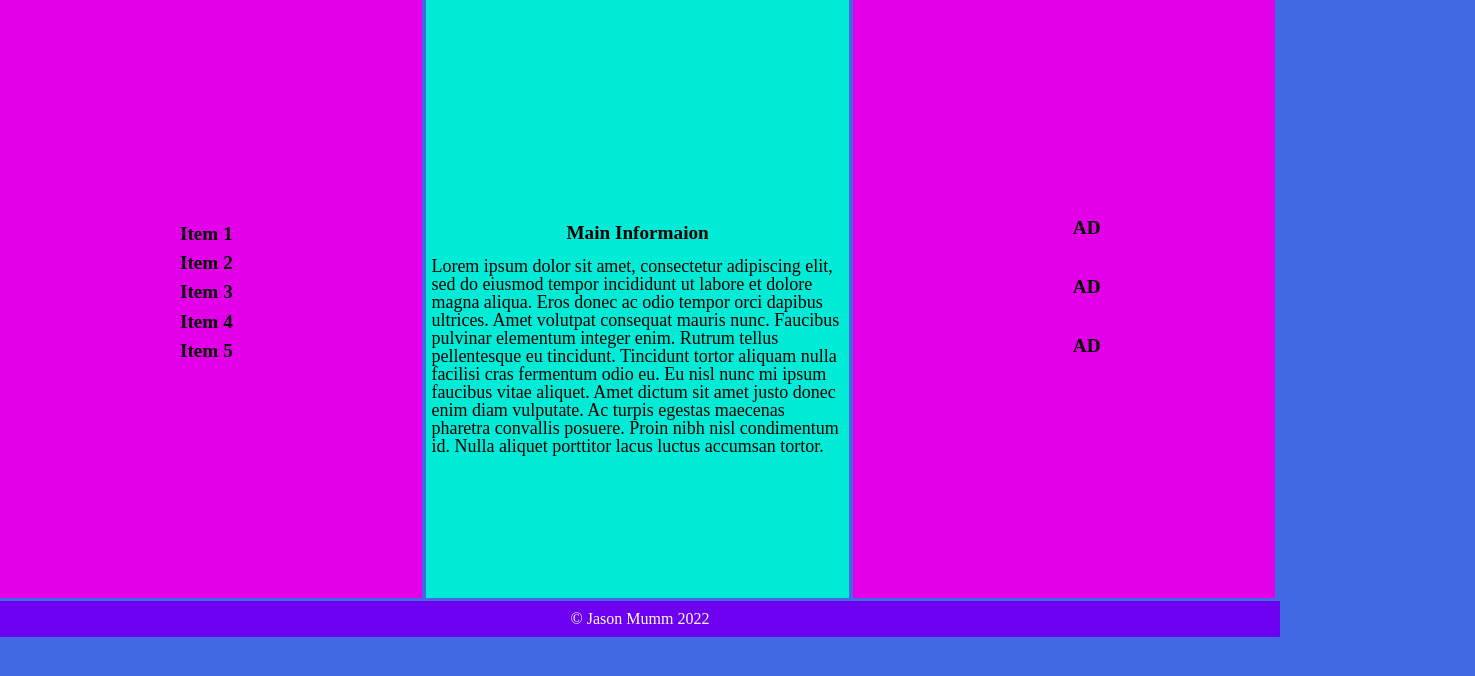
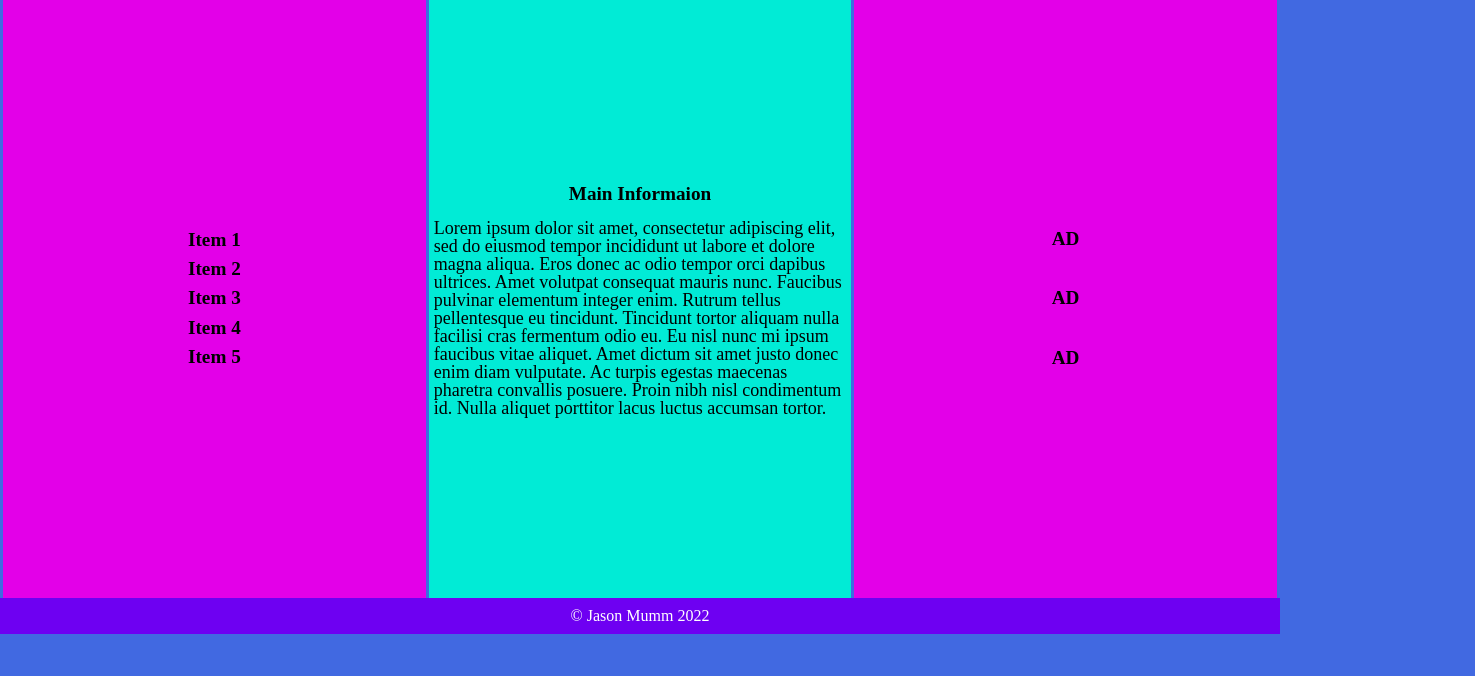
Before and after one commit to mummj/Holy_Grail, a plain HTML site: page index.html in a window 1280 px wide. Shown: the part 56-732 px from the top of the page, 1475 px wide, since content can reach past the window. Drawn offline with Linux system fonts and the light colour scheme.

Commit message:
added flexbox

```diff
--- a/index.html
+++ b/index.html
@@ -6,7 +6,8 @@
   <meta name="viewport" content="width=device-width, initial-scale=1.0">
   <link rel="stylesheet" href="/styles/reset.css">
   <link rel="stylesheet" href="/styles/core.css">
-  <link rel="stylesheet" href="styles/float.css">
+  <!-- <link rel="stylesheet" href="styles/float.css"> -->
+  <link rel="stylesheet" href="styles/flex.css">
   <title>Holy Grail</title>
 </head>
 <body>
--- /dev/null
+++ b/styles/flex.css
@@ -0,0 +1,20 @@
+main{
+  display: flex;
+  justify-content: space-evenly;
+}
+aside{
+  display: flex;
+  justify-content: center;
+  align-items: center;
+}
+div{
+  display:flex;
+  flex-direction: column;
+  justify-content: center;
+}
+section{
+  display:flex;
+  flex-direction: column;
+  justify-content: center;
+  align-items: center;
+}
```
